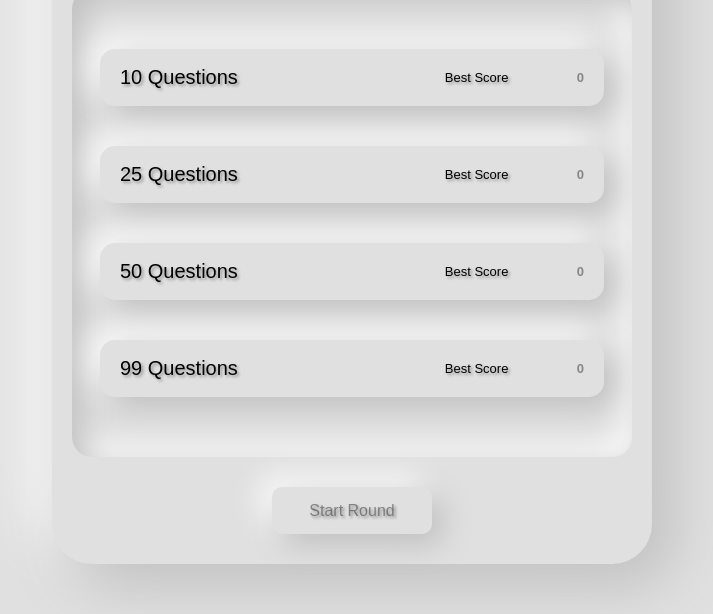
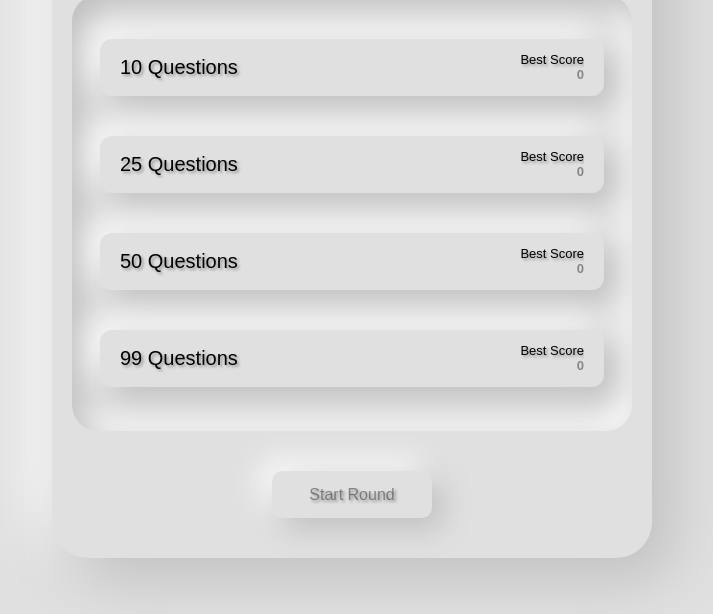
Before and after one commit to GurovDmitriy/javascript-mathsprintgame-fp, a website built with webpack: page docs/index.html in a window 1280 px wide. Shown: the part 186-800 px from the top of the page, without its empty margins (288-1001 px from the left). Built offline with nearby package versions, Linux system fonts and the light colour scheme.

Commit message:
feat: base for ui desktop splashpage

```diff
--- a/docs/style.css
+++ b/docs/style.css
@@ -10,7 +10,7 @@ body {
   scrollbar-width: none; /* Firefox */
 }
 
-@media (min-width: 600px) and (min-height: 700px) {
+@media (min-width: 600px) and (min-height: 740px) {
   html,
   body {
     font-size: 16px;
@@ -87,7 +87,7 @@ legend {
   background-color: #e0e0e0;
 }
 
-@media (min-width: 600px) and (min-height: 700px) {
+@media (min-width: 600px) and (min-height: 740px) {
   .body {
     padding: 40px 0;
   }
@@ -98,7 +98,7 @@ legend {
   flex-direction: column;
 
   width: 90%;
-  max-width: 600px;
+  max-width: 400px;
   height: 600px;
 
   background-color: #e0e0e0;
@@ -108,11 +108,13 @@ legend {
   user-select: none;
 }
 
-@media (min-width: 600px) and (min-height: 700px) {
+@media (min-width: 600px) and (min-height: 740px) {
   .game {
-    height: 700px;
+    max-width: 600px;
+    height: 86vh;
+    max-height: 700px;
 
-    border-radius: 40px;
+    border-radius: 36px;
     box-shadow: 20px 20px 60px #bebebe, -20px -20px 60px #ffffff;
   }
 }
@@ -141,9 +143,9 @@ legend {
   box-shadow: inset 8px 8px 22px #bebebe, inset -8px -8px 22px #ffffff;
 }
 
-@media (min-width: 600px) and (min-height: 700px) {
+@media (min-width: 600px) and (min-height: 740px) {
   .navigation {
-    border-radius: 20px;
+    border-radius: 26px;
     box-shadow: inset 10px 10px 30px #bebebe, inset -10px -10px 30px #ffffff;
   }
 }
@@ -159,7 +161,7 @@ legend {
   text-shadow: 4px 4px 6px rgb(0 0 0 / 35%);
 }
 
-@media (min-width: 600px) and (min-height: 700px) {
+@media (min-width: 600px) and (min-height: 740px) {
   .header__caption {
     padding: 30px 0;
 
@@ -220,13 +222,13 @@ legend {
   box-shadow: 8px 8px 22px #bebebe, -8px -8px 22px #ffffff;
 }
 
-@media (min-width: 600px) and (min-height: 700px) {
+@media (min-width: 600px) and (min-height: 740px) {
   .input-box {
     width: 90%;
     margin-bottom: 40px;
 
     background-color: #e0e0e0;
-    border-radius: 15px;
+    border-radius: 12px;
     box-shadow: 10px 10px 30px #bebebe, -10px -10px 30px #ffffff;
   }
 }
@@ -252,16 +254,6 @@ legend {
   pointer-events: none;
 }
 
-@media (min-width: 600px) and (min-height: 700px) {
-  .best-score {
-    display: flex;
-    align-content: center;
-    align-items: center;
-    justify-content: space-between;
-    width: 30%;
-  }
-}
-
 .best-score__caption {
   margin: 0;
 
@@ -274,10 +266,9 @@ legend {
   text-shadow: 2px 2px 3px rgb(0 0 0 / 35%);
 }
 
-@media (min-width: 600px) and (min-height: 700px) {
+@media (min-width: 600px) and (min-height: 740px) {
   .best-score__caption {
     font-size: 0.813rem;
-    line-height: 1.769;
   }
 }
 
@@ -292,10 +283,9 @@ legend {
   text-shadow: none;
 }
 
-@media (min-width: 600px) and (min-height: 700px) {
+@media (min-width: 600px) and (min-height: 740px) {
   .best-score__value {
     font-size: 0.813rem;
-    line-height: 1.769;
   }
 }
 
@@ -308,6 +298,12 @@ legend {
   box-sizing: content-box;
   min-height: 47px;
   padding: 30px 0;
+}
+
+@media (min-width: 600px) and (min-height: 740px) {
+  .btn-box {
+    padding: 40px 0;
+  }
 }
 
 .btn-box > * {
```
